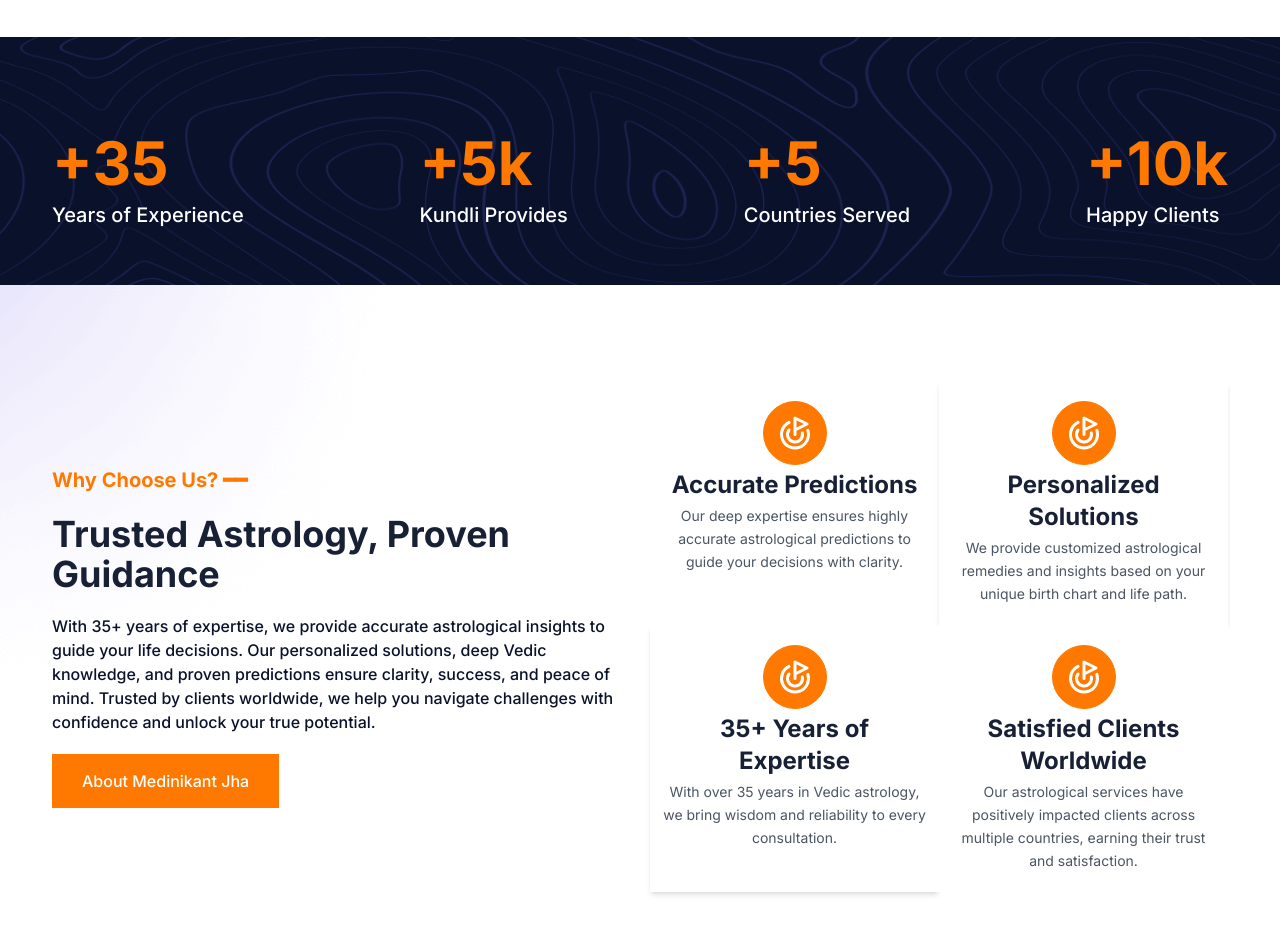
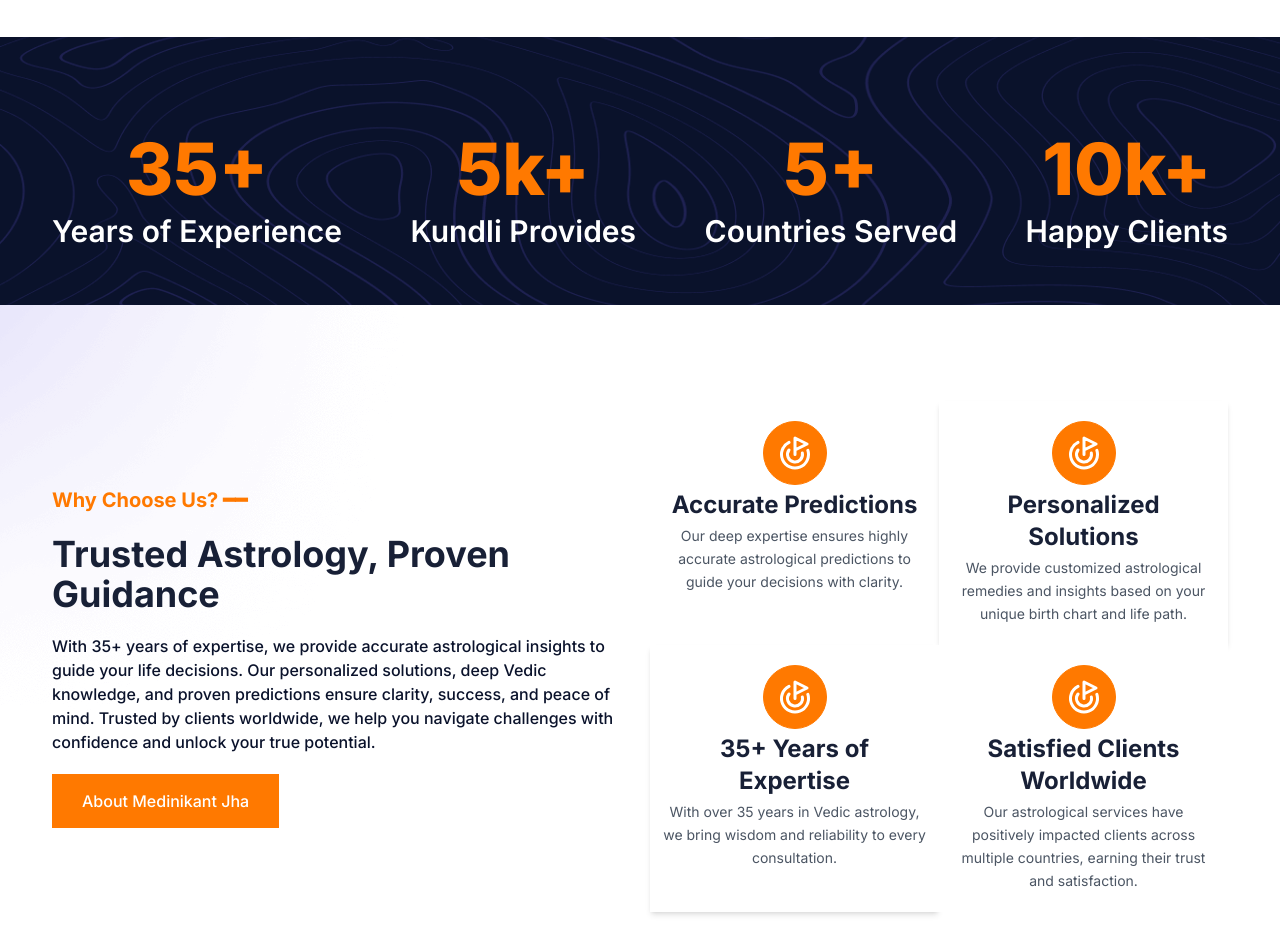
Before and after one commit to Shivam562-j/jyotishsewakendra, a React (Vite) app: page /home in a window 1280 px wide. Shown: the part 1840-2770 px from the top of the page. Built offline with nearby package versions, Linux system fonts and the light colour scheme.

Commit message:
animation done in the short why chhose us and also refresh to page then top the page

```diff
--- a/src/App.jsx
+++ b/src/App.jsx
@@ -9,6 +9,13 @@ function App() {
 
   const [showScrollButton, setShowScrollButton] = useState(false);
 
+  const scrollToTop = () => {
+    window.scrollTo({
+      top: 0,
+      behavior: "smooth",
+    });
+  };
+
   useEffect(() => {
     const handleScroll = () => {
       setShowScrollButton(window.scrollY > 500);
@@ -18,12 +25,9 @@ function App() {
     return () => window.removeEventListener("scroll", handleScroll);
   }, []);
 
-  const scrollToTop = () => {
-    window.scrollTo({
-      top: 0,
-      behavior: "smooth",
-    });
-  };
+  useEffect(() => {
+    window.scrollTo({ top: 0, behavior: "smooth" });
+  }, []);
 
   return (
     <div className='relative'>
--- /dev/null
+++ b/src/components/AnimatedCount/AnimatedCount.jsx
@@ -0,0 +1,79 @@
+// import { useEffect, useState } from "react";
+// import { motion } from "framer-motion";
+
+// export const AnimatedCount = ({ value }) => {
+//   const [count, setCount] = useState(0);
+
+//   useEffect(() => {
+//     let start = 0;
+//     const end = parseInt(value);
+//     if (isNaN(end)) return;
+
+//     const duration = 2000; // 2 seconds
+//     const stepTime = Math.abs(Math.floor(duration / end));
+
+//     const timer = setInterval(() => {
+//       start += 1;
+//       setCount(start);
+//       if (start === end) clearInterval(timer);
+//     }, stepTime);
+
+//     return () => clearInterval(timer);
+//   }, [value]);
+
+//   return (
+//     <motion.p
+//       className="text-7xl font-extrabold text-[#ff7900]"
+//       initial={{ opacity: 0, y: -10 }}
+//       animate={{ opacity: 1, y: 0 }}
+//       transition={{ duration: 0.5 }}
+//     >
+//       {count} +
+//     </motion.p>
+//   );
+// };
+
+
+import { useEffect, useState } from "react";
+import { motion } from "framer-motion";
+
+export const AnimatedCount = ({ value }) => {
+  const [count, setCount] = useState(0);
+
+  useEffect(() => {
+    // Extract number and suffix separately
+    const match = value.match(/([\d.]+)([^\d]*)/); // Extract digits and suffix
+    if (!match) return;
+
+    const [_, numPart, suffix] = match; // Separate number and suffix
+    const end = parseFloat(numPart); // Convert to number
+    if (isNaN(end)) return;
+
+    const duration = 2000; // 2 seconds animation
+    const stepTime = Math.abs(Math.floor(duration / end));
+
+    let start = 0;
+    const timer = setInterval(() => {
+      start += 1;
+      setCount(start);
+      if (start >= end) {
+        setCount(end); // Ensure final value is exact
+        clearInterval(timer);
+      }
+    }, stepTime);
+
+    return () => clearInterval(timer);
+  }, [value]);
+
+  return (
+    <motion.p
+      className="text-7xl font-extrabold text-[#ff7900]"
+      initial={{ opacity: 0, y: -10 }}
+      animate={{ opacity: 1, y: 0 }}
+      transition={{ duration: 0.5 }}
+    >
+      {count}
+      {value.replace(/[0-9.]/g, "")} {/* Keep suffix */}
+    </motion.p>
+  );
+};
--- a/src/components/index.js
+++ b/src/components/index.js
@@ -1,3 +1,4 @@
+import { AnimatedCount } from "./AnimatedCount/AnimatedCount";
 import Button from "./Button/Button";
 import ComingSoon from "./ComingSoon/ComingSoon";
 import Footer from "./Footer/Footer";
@@ -5,7 +6,6 @@ import Header from "./Header/Header";
 import ImageBox from "./ImageBox/ImageBox";
 import ImageContent from "./ImageContainer/ImageContent";
 import SectionContent from "./SectionContent/SectionContent";
-
 export {
     ComingSoon,
     Header,
@@ -13,5 +13,6 @@ export {
     Button,
     ImageContent,
     SectionContent,
-    ImageBox
+    ImageBox,
+    AnimatedCount
 };
--- a/src/pages/Home/Home.jsx
+++ b/src/pages/Home/Home.jsx
@@ -1,5 +1,5 @@
 import React from 'react';
-import { SectionContent, ImageContent, Button, ImageBox } from '../../components';
+import { SectionContent, ImageContent, Button, ImageBox, AnimatedCount } from '../../components';
 import bgImage from "../../assets/images/bg.png";
 import { layoutContainer, servicesBoxContent, shortDetails } from '../../utils/constant';
 import TestimonialSlider from '../Components/Testimonials';
@@ -101,9 +101,10 @@ const Home = () => {
           className={`${layoutContainer} relative z-10 py-14 flex flex-row flex-wrap gap-8 justify-between w-full border-[#182036] pt-24`}
         >
 
-          {shortDetails.map((item) => <div key={item.name} className='flex flex-col gap-2'>
-            <p className='text-6xl font-bold text-[#ff7900]'>{item?.name}</p>
-            <span className='text-xl font-medium text-[#fff]'>{item?.description}</span>
+          {shortDetails.map((item) => <div key={item.name} className='flex flex-col items-center gap-2'>
+            {/* <p className='text-7xl font-extrabold text-[#ff7900]'>{item?.name}</p> */}
+            <AnimatedCount value={item.name} />
+            <span className='text-3xl font-semibold text-[#fff]'>{item?.description}</span>
           </div>)}
 
         </div>
--- a/src/utils/constant.js
+++ b/src/utils/constant.js
@@ -108,10 +108,10 @@ export const servicesBoxContent = [
 
 
 export const shortDetails = [
-    { name: "+35", description: "Years of Experience" },
-    { name: "+5k", description: "Kundli Provides" },
-    { name: "+5", description: "Countries Served" },
-    { name: "+10k", description: "Happy Clients" },
+    { name: "35+", description: "Years of Experience" },
+    { name: "5k+", description: "Kundli Provides" },
+    { name: "5+", description: "Countries Served" },
+    { name: "10k+", description: "Happy Clients" },
 ];
 
 export const testimonials = [
```
